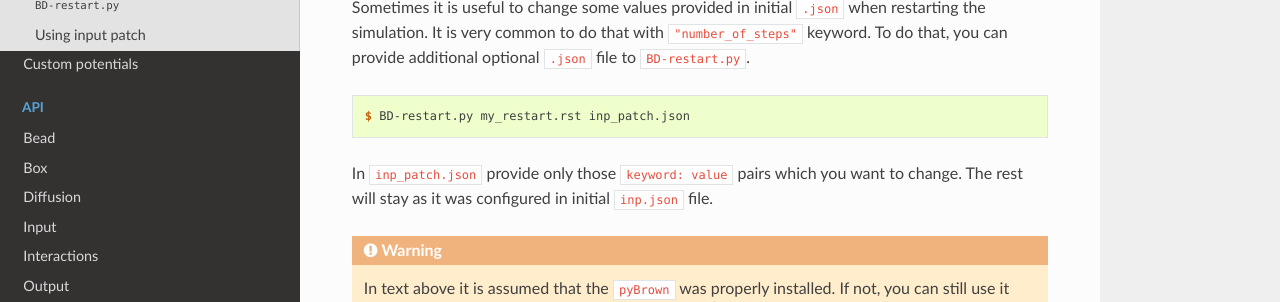
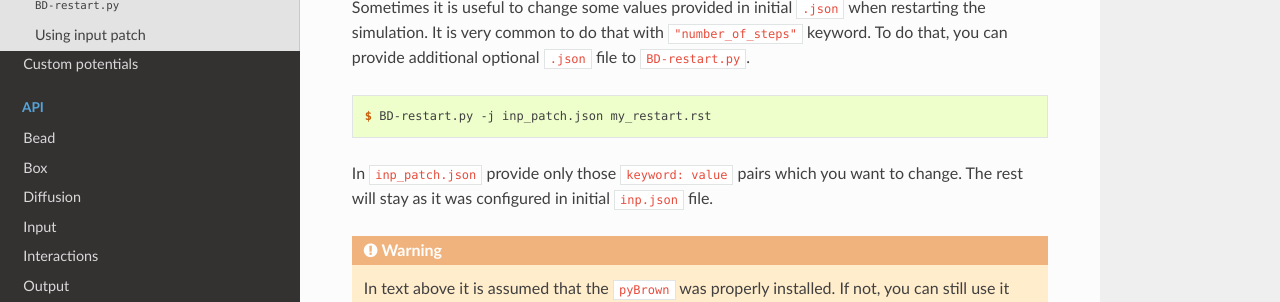
Before and after one commit to tskora/pyBrown, a Sphinx documentation site: the page built from docs/source/getting_started/running_simulation.rst, in a window 1280 px wide and 900 px high, scrolled down 557 px. Shown: the part 305-607 px from the top of the window. Built offline with Sphinx 7.4.7 and the Read the Docs theme 2.0.0, drawn with Linux system fonts in a browser that asks for light colours.

```diff
--- a/docs/source/getting_started/running_simulation.rst
+++ b/docs/source/getting_started/running_simulation.rst
@@ -31,7 +31,7 @@ Sometimes it is useful to change some values provided in initial ``.json`` when
 
 .. code-block:: console
 
-    $ BD-restart.py my_restart.rst inp_patch.json
+    $ BD-restart.py -j inp_patch.json my_restart.rst
 
 In ``inp_patch.json`` provide only those ``keyword: value`` pairs which you want to change. The rest will stay as it was configured in initial ``inp.json`` file.
 
```
Also changed, not shown: 6 other files.
